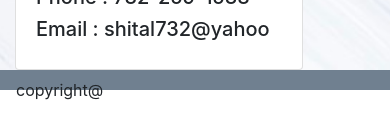
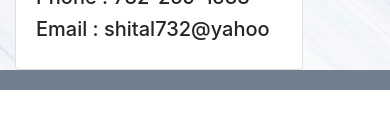
Before and after one commit to anish732/Porfolio, a plain HTML site: page contact.html in a window 390 px wide. Shown: the part 585-724 px from the top of the page. Drawn offline with nearby package versions, Linux system fonts and the light colour scheme.

Commit message:
responsive

```diff
--- a/assets/css/style.css
+++ b/assets/css/style.css
@@ -43,6 +43,9 @@
 .name{
     margin-left: 20px;
 }
+.container{
+    width: 105%;
+}
 }
 @media screen and (max-width: 768px){
     .heading{
@@ -51,6 +54,10 @@
     .name{
         margin-left: 20px;
     }
+    .container{
+        width: 105%;
+    }
+
 }
 
 @media screen and (max-width: 640px){
@@ -60,4 +67,8 @@
     .name{
         margin-left: 20px;
     }
+    .container{
+        width: 105%;
+    }
+
 }
--- a/contact.html
+++ b/contact.html
@@ -19,7 +19,7 @@
                   </div>
                 </div>
                   <!----creat a grid-->
-                  <div class="container bg-light">
+                  <div class="container">
                       <!------first row------>
                       <div class="row shital">
                           <!---first and only column-->
@@ -43,7 +43,7 @@
                           </div>
                       </div>
                   </div>
-                  <nav class="navbar navbar-expand-lg navbar-light">copyright@</nav>
+                  <nav class="navbar navbar-expand-lg navbar-light"></nav>
 
 </body>
 </html>
```
Also changed, not shown: index.html (+1 -1 lines).
